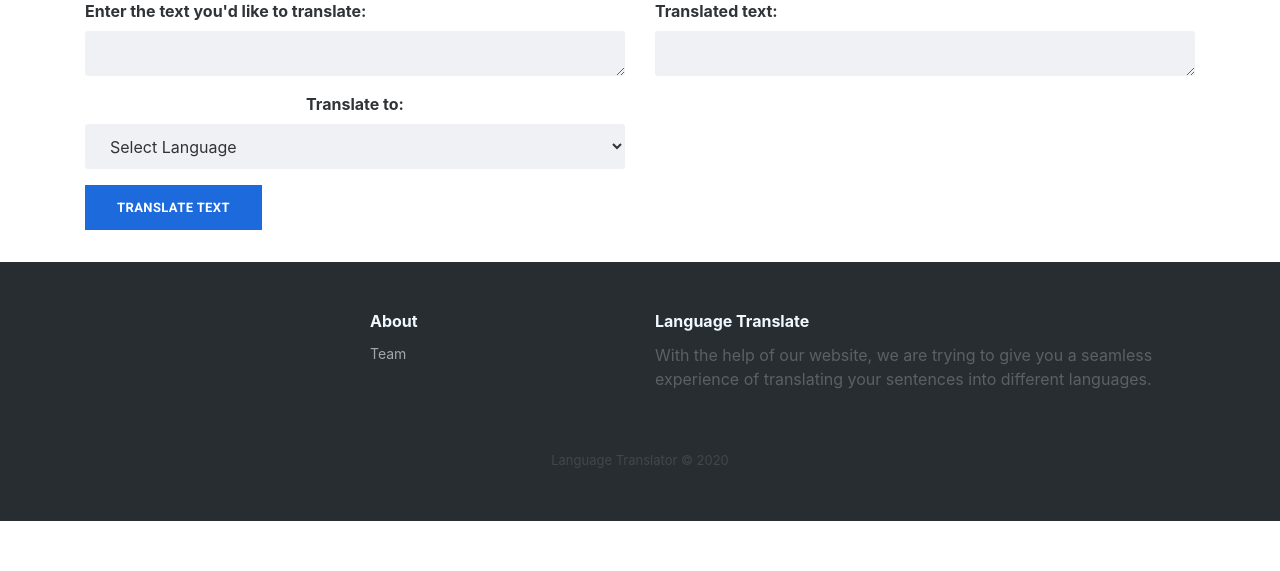
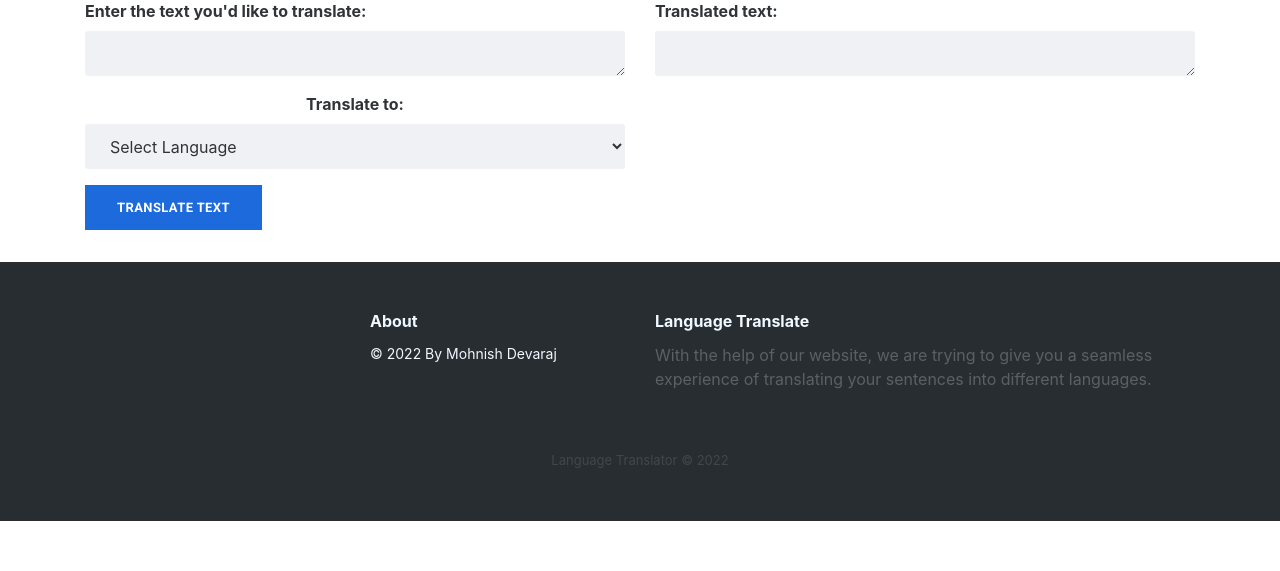
Before and after one commit to MohnishDevaraj/Language-Translator-HCL, a Flask app: page / in a window 1280 px wide. Shown: the part 268-839 px from the top of the page. Run offline with Flask 2, Linux system fonts and the light colour scheme; some libraries are stand-ins or nearby versions.

Commit message:
second commit

```diff
--- a/app/templates/Country-Language.html
+++ b/app/templates/Country-Language.html
@@ -84,7 +84,7 @@
                             <h3>About</h3>
                             <ul>
                                 <li></li>
-                                <li><a href="/team">Team</a></li>
+                                <li><a href="/team">&copy; 2022 By Mohnish Devaraj</a></li>
                                 <li></li>
                             </ul>
                         </div>
@@ -96,7 +96,7 @@
                                 your sentences into different languages.</p>
                         </div>
                     </div>
-                    <p class="copyright">Language Translator © 2020</p>
+                    <p class="copyright">Language Translator © 2022</p>
                 </div>
             </footer>
         </div>
--- a/app/templates/Document.html
+++ b/app/templates/Document.html
@@ -106,7 +106,7 @@
                             <h3>About</h3>
                             <ul>
                                 <li></li>
-                                <li><a href="/team">Team</a></li>
+                                <li><a href="/team">&copy; 2022 By Mohnish Devaraj</a></li>
                                 <li></li>
                             </ul>
                         </div>
@@ -118,7 +118,7 @@
                                 your sentences into different languages.</p>
                         </div>
                     </div>
-                    <p class="copyright">Language Translator © 2020</p>
+                    <p class="copyright">Language Translator © 2022</p>
                 </div>
             </footer>
         </div>
--- a/app/templates/Feedback.html
+++ b/app/templates/Feedback.html
@@ -59,7 +59,7 @@
                             <h3>About</h3>
                             <ul>
                                 <li></li>
-                                <li><a href="/team">Team</a></li>
+                                <li><a href="/team">&copy; 2022 By Mohnish Devaraj</a></li>
                                 <li></li>
                             </ul>
                         </div>
@@ -71,7 +71,7 @@
                                 your sentences into different languages.</p>
                         </div>
                     </div>
-                    <p class="copyright">Language Translator © 2020</p>
+                    <p class="copyright">Language Translator © 2022</p>
                 </div>
             </footer>
         </div>
--- a/app/templates/Text.html
+++ b/app/templates/Text.html
@@ -91,7 +91,7 @@
                             <h3>About</h3>
                             <ul>
                                 <li></li>
-                                <li><a href="/team">Team</a></li>
+                                <li><div>&copy; 2022 By Mohnish Devaraj</div></li>
                                 <li></li>
                             </ul>
                         </div>
@@ -103,7 +103,7 @@
                                 your sentences into different languages.</p>
                         </div>
                     </div>
-                    <p class="copyright">Language Translator © 2020</p>
+                    <p class="copyright">Language Translator © 2022</p>
                 </div>
             </footer>
         </div>
```
